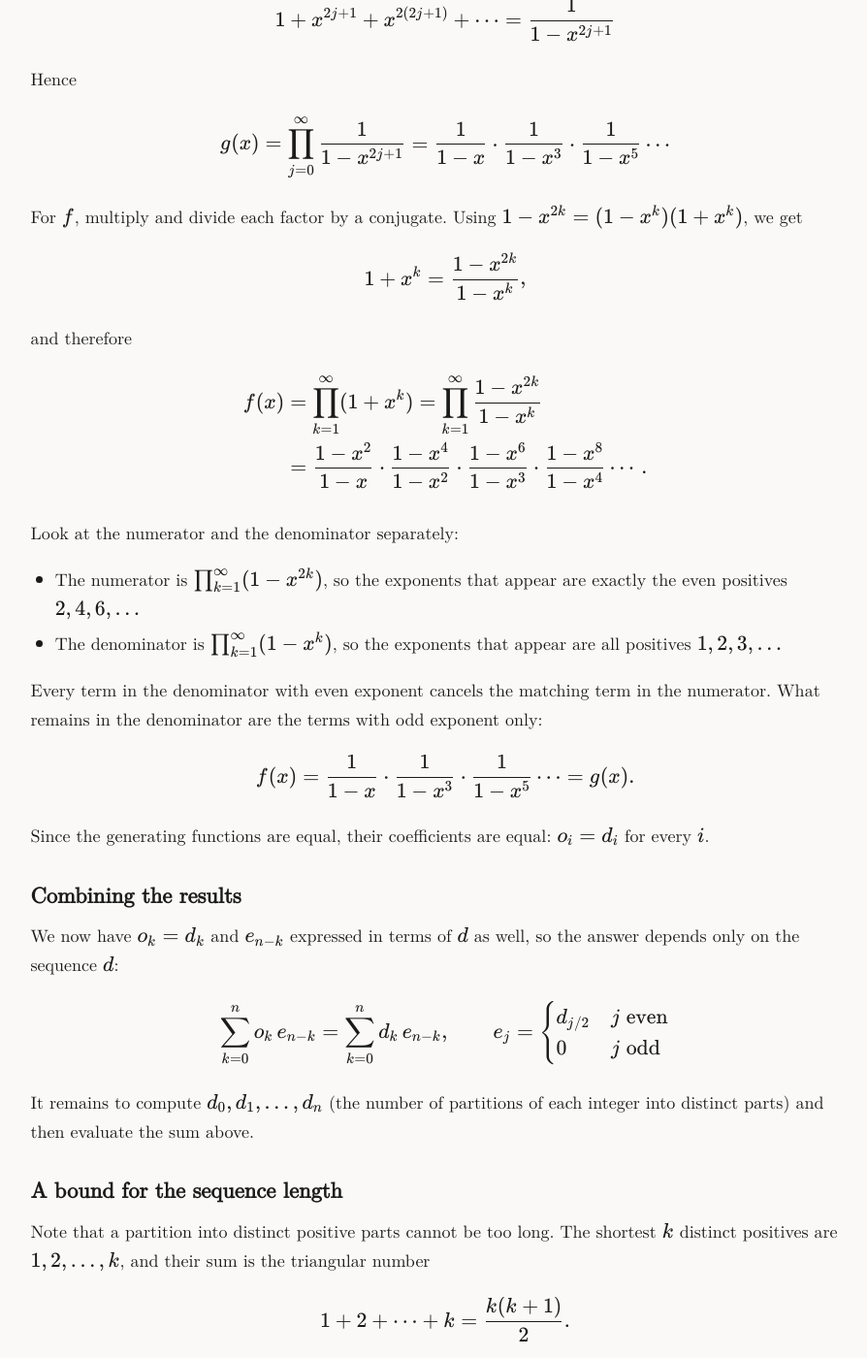
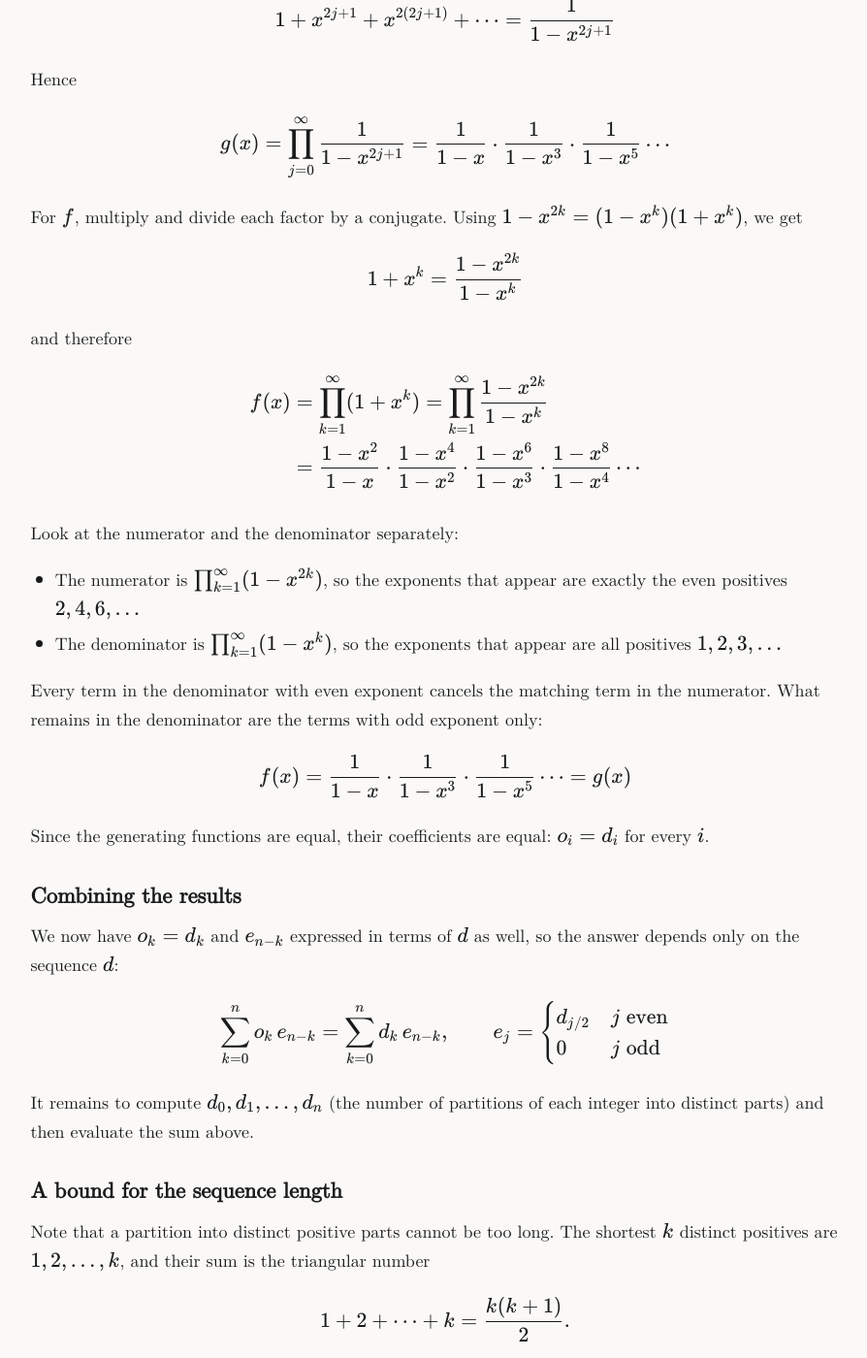
Before and after one commit to abdsaber000/blog, a Jekyll site: the page built from _posts/2026-10-26-acpc-2025-problem-H-tutorial.md, in a window 1280 px wide and 1400 px high, scrolled down 4169 px. Shown: the whole window at 97% size, without its empty margins (181-1075 px from the left). Built offline with Jekyll 4.4.1, drawn with Linux system fonts in a browser that asks for light colours; some of the changed text lies outside the part shown.

Commit message:
remove redundant dots

```diff
--- a/_posts/2026-10-26-acpc-2025-problem-H-tutorial.md
+++ b/_posts/2026-10-26-acpc-2025-problem-H-tutorial.md
@@ -26,7 +26,7 @@ and every even value appears at most once in the sequence. (Odd values may repea
 For $n = 4$, the valid sequences are
 
 $$
-[1,1,1,1] \quad [1,1,2] \quad [1,3] \quad [4].
+[1,1,1,1] \quad [1,1,2] \quad [1,3] \quad [4]
 $$
 
 The sequence $[2,2]$ is invalid: $2$ is even and appears twice.
@@ -49,7 +49,7 @@ If the odd parts sum to $k$ and the even parts sum to $n-k$, we can count those
 The answer for $n$ is then the convolution
 
 $$
-\sum_{k=0}^{n} o_k \, e_{n-k}.
+\sum_{k=0}^{n} o_k \, e_{n-k}
 $$
 
 The rest of the note shows that both $o$ and $e$ reduce to the single sequence $d$.
@@ -100,8 +100,8 @@ One clean proof uses generating functions. Let $f$ be the generating function fo
 
 $$
 \begin{aligned}
-f(x) &= (1+x)(1+x^2)(1+x^3)\cdots, \\
-g(x) &= (1+x+x^2+\cdots)(1+x^3+x^6+\cdots)(1+x^5+x^{10}+\cdots)\cdots.
+f(x) &= (1+x)(1+x^2)(1+x^3)\cdots \\
+g(x) &= (1+x+x^2+\cdots)(1+x^3+x^6+\cdots)(1+x^5+x^{10}+\cdots)\cdots
 \end{aligned}
 $$
 
@@ -139,7 +139,7 @@ $$
 For $f$, multiply and divide each factor by a conjugate. Using $1 - x^{2k} = (1 - x^k)(1 + x^k)$, we get
 
 $$
-1 + x^k = \frac{1 - x^{2k}}{1 - x^k},
+1 + x^k = \frac{1 - x^{2k}}{1 - x^k}
 $$
 
 and therefore
@@ -149,7 +149,7 @@ $$
 f(x)
 &= \prod_{k=1}^{\infty} (1 + x^k)
 = \prod_{k=1}^{\infty} \frac{1 - x^{2k}}{1 - x^k} \\
-&= \frac{1-x^2}{1-x} \cdot \frac{1-x^4}{1-x^2} \cdot \frac{1-x^6}{1-x^3} \cdot \frac{1-x^8}{1-x^4} \cdots.
+&= \frac{1-x^2}{1-x} \cdot \frac{1-x^4}{1-x^2} \cdot \frac{1-x^6}{1-x^3} \cdot \frac{1-x^8}{1-x^4} \cdots
 \end{aligned}
 $$
 
@@ -161,7 +161,7 @@ Look at the numerator and the denominator separately:
 Every term in the denominator with even exponent cancels the matching term in the numerator. What remains in the denominator are the terms with odd exponent only:
 
 $$
-f(x) = \frac{1}{1-x} \cdot \frac{1}{1-x^3} \cdot \frac{1}{1-x^5} \cdots = g(x).
+f(x) = \frac{1}{1-x} \cdot \frac{1}{1-x^3} \cdot \frac{1}{1-x^5} \cdots = g(x)
 $$
 
 Since the generating functions are equal, their coefficients are equal: $o_i = d_i$ for every $i$.
@@ -207,7 +207,7 @@ For large $n$, the max value of $k$  $\approx$ $\sqrt{2n}$, so the maximum numbe
 Let $\mathrm{dp}[k][s]$ be the number of sequences of $k$ distinct positive integers that sum to $s$. Then
 
 $$
-d_s = \sum_{k} \mathrm{dp}[k][s],
+d_s = \sum_{k} \mathrm{dp}[k][s]
 $$
 
 where the sum runs over all possible lengths $k$ (at most $O(\sqrt{s})$, by the bound above).
@@ -215,13 +215,13 @@ where the sum runs over all possible lengths $k$ (at most $O(\sqrt{s})$, by the
 To get a recurrence, take such a sequence $a_1 < a_2 < \cdots < a_k$ with
 
 $$
-s = a_1 + a_2 + \cdots + a_k.
+s = a_1 + a_2 + \cdots + a_k
 $$
 
 Subtract $1$ from every term:
 
 $$
-s - k = (a_1 - 1) + (a_2 - 1) + \cdots + (a_k - 1).
+s - k = (a_1 - 1) + (a_2 - 1) + \cdots + (a_k - 1)
 $$
 
 The new terms are still strictly increasing, hence still distinct. What happens next depends on whether $a_1 = 1$:
@@ -232,7 +232,7 @@ The new terms are still strictly increasing, hence still distinct. What happens
 Since there's no overlapping between the 2 cases, we can simply sum the results. Therefore
 
 $$
-\mathrm{dp}[k][s] = \mathrm{dp}[k][s - k] + \mathrm{dp}[k - 1][s - k].
+\mathrm{dp}[k][s] = \mathrm{dp}[k][s - k] + \mathrm{dp}[k - 1][s - k]
 $$
 
 The base case for this recurrence is $\mathrm{dp}[0][0] = 1$ since there's only $1$ way to build an empty sequence.
```
